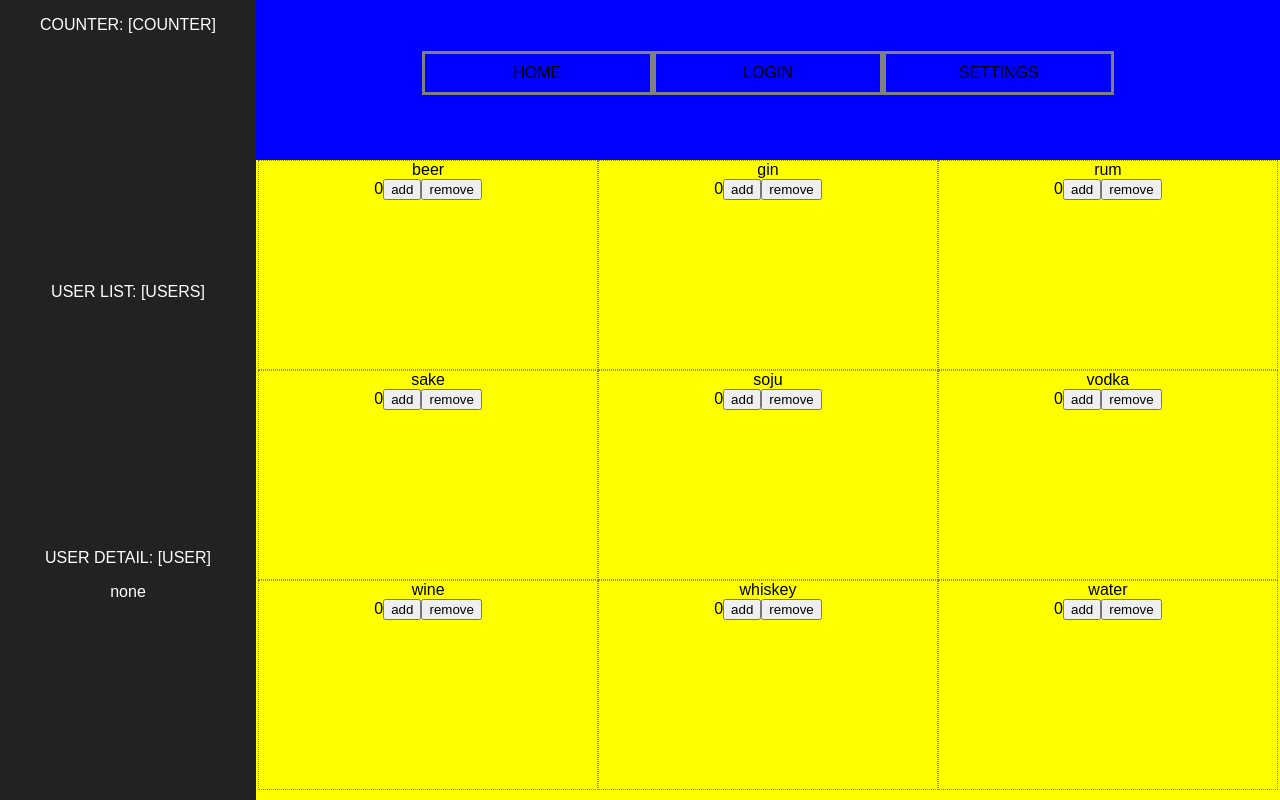
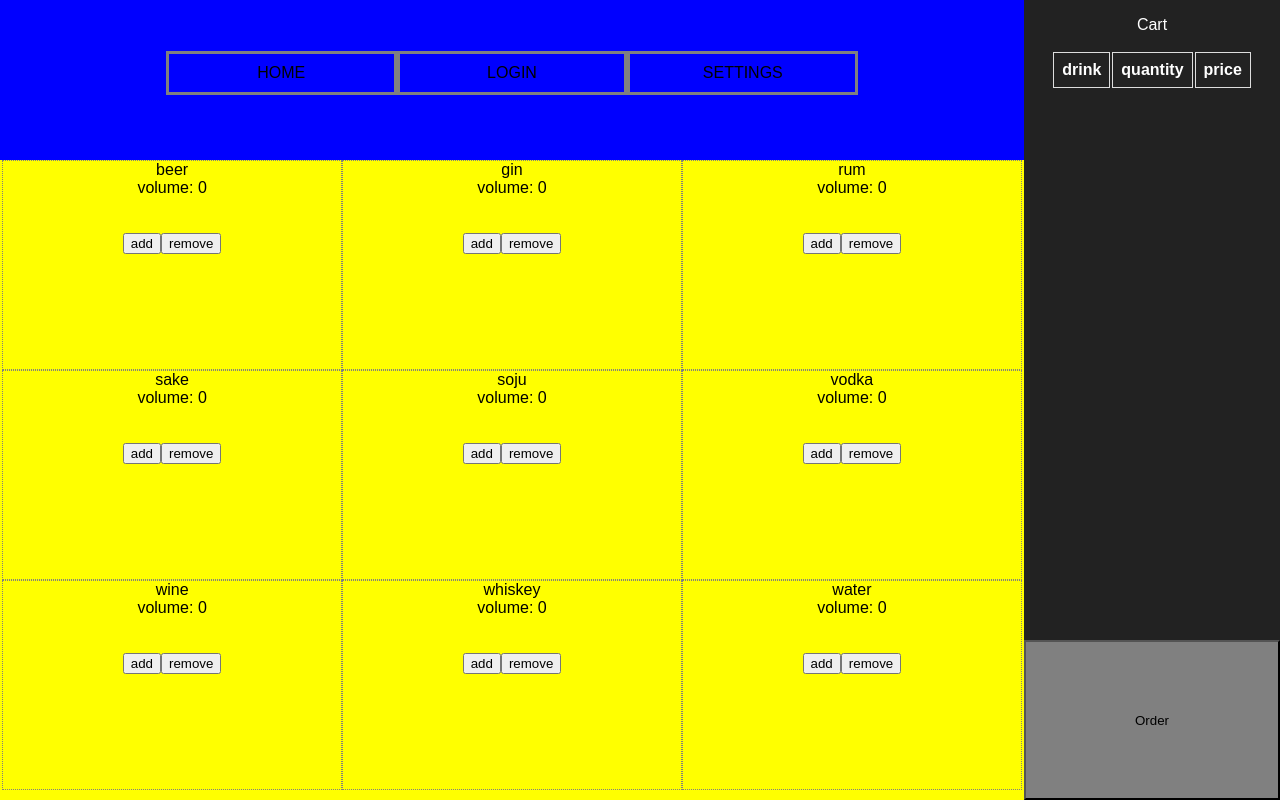
Before and after one commit to rxiayth/simple_pos, a React (Create React App) app: page / in a window 1280 px wide. Built offline with nearby package versions, Linux system fonts and the light colour scheme.

Commit message:
renamed UI, added cart sidebar, updated readme

```diff
--- a/src/App.css
+++ b/src/App.css
@@ -5,25 +5,42 @@
 }
 
 
-.app-left {
+.cart-sidebar {
 	background-color: gray;
 	width: 20%;
 	height: 100%;
 	position: absolute;
+	right: 0;
 	color: white;
 }
 
-.app-left > div {
+table {
+	margin: auto;
+}
+td, th {
+    border: 1px solid #dddddd;
+    text-align: left;
+    padding: 8px;
+
+}
+
+
+.cart-sidebar > .cart-summary {
 	background-color: #222;
-	height: 33.33%;
+	height: 80%;
 	width: 100%;
 	display: inline-block;
+}
 
+.cart-sidebar > .order {
+	background-color: gray;
+	height: 20%;
+	width: 100%;
+	display: inline-block;
 }
 
 .app-right {
 	background-color: green;
-	margin-left: 20%;
 	width: 80%;
 	height: 100%;
 	position: absolute;
--- a/src/App.js
+++ b/src/App.js
@@ -1,7 +1,7 @@
 import React, { Component } from 'react';
 import './App.css';
-import AppLeft from './AppLeft'
-import AppRight from './AppRight';
+import CartSidebar from './CartSidebar'
+import Main from './Main';
 
 class App extends Component {
 
@@ -10,12 +10,13 @@ class App extends Component {
 	    this.state = {
 	    	cellActive: "none",
 	        cellChecked: false,
-			inventory: []
+			inventory: [],
+			cart: {}
       	}
 	}
 
 	componentDidMount() {
-		// pull inventory from database
+		// pull inventory from database for store
 		var inventory = {
 			drinks : {
 				 'beer' : 10
@@ -29,7 +30,19 @@ class App extends Component {
 				,'water' : 10
 			}
 		}
+		var cart = {
+			 'beer' : 0
+			,'gin' : 0
+			,'rum' : 0
+			,'sake' : 0
+			,'soju' : 0
+			,'vodka' : 0
+			,'wine' : 0
+			,'whiskey' : 0
+			,'water' : 0
+		}
 		this.setState({'inventory' : inventory});
+		this.setState({'cart' : cart});
 	}
 
     onClick(e, drinks) {
@@ -41,8 +54,8 @@ class App extends Component {
     render() {
         return (
             <div className="App">
-                <AppLeft cellActive={this.state.cellActive} />
-                <AppRight cellChecked={this.onClick.bind(this)} inventory={this.state.inventory} />
+                <CartSidebar cellActive={this.state.cellActive} cart={this.state.cart}/>
+                <Main cellChecked={this.onClick.bind(this)} inventory={this.state.inventory} cart={this.state.cart}/>
             </div>
         );
     }
--- a/src/AppLeft.js
+++ /dev/null
@@ -1,29 +0,0 @@
-import React, { Component } from 'react';
-import './App.css';
-
-class AppLeft extends Component {
-    render() {
-        return (
-
-            <div className="app-left">
-
-                <div className="app-user-counter">
-                    <p>COUNTER: [COUNTER]</p>
-                </div>
-
-                <div className="app-user-list">
-                    <p>USER LIST: [USERS]</p>
-                </div>
-
-                <div className="app-user-detail">
-                    <p>USER DETAIL: [USER]</p>
-                    <p>{this.props.cellActive}</p>
-                </div>
-
-            </div>
-
-        );
-    }
-}
-
-export default AppLeft;
--- /dev/null
+++ b/src/CartSidebar.js
@@ -0,0 +1,72 @@
+import React, { Component } from 'react';
+import './App.css';
+
+class CartSidebar extends Component {
+
+    render() {
+        var cart = this.props.cart;
+        var cartDisplay = {};
+        for (var key in cart){
+            if (cart.hasOwnProperty(key) && cart[key] > 0) {
+                console.log(key);
+            }
+        }
+
+        return (
+
+            <div className="cart-sidebar">
+
+                <div className="cart-summary">
+                    <p>Cart</p>
+                    <table>
+                    <thead>
+                        <tr>
+                            <th>drink</th>
+                            <th>quantity</th>
+                            <th>price</th>
+                        </tr>
+                    </thead>
+                    <tbody>
+                    </tbody>
+                 {/*
+                        <tr>
+                            <td>rum</td>
+                            <td>3</td>
+                            <td>$10</td>
+                        </tr>
+                        <tr>
+                            <td>water</td>
+                            <td>5</td>
+                            <td>$20</td>
+                        </tr>
+                        <tr>
+                            <td>gin</td>
+                            <td>1</td>
+                            <td>$30</td>
+                        </tr>
+                        <tr>
+                            <td>total</td>
+                            <td></td>
+                            <td></td>
+                        </tr>
+
+
+                */}
+
+
+                    </table>
+                </div>
+
+
+                <button className="order">
+                    <p>Order</p>
+                </button>
+
+
+            </div>
+
+        );
+    }
+}
+
+export default CartSidebar;
--- /dev/null
+++ b/src/Drink.js
@@ -0,0 +1,6 @@
+class Drink {
+	constructor(name, price) {
+		this.name = name;
+		this.price = price;
+	}
+}
--- a/src/AppRight.js
+++ b/src/Main.js
@@ -3,7 +3,7 @@ import './App.css';
 import UserGrid from './MainComponents/UserGrid.js'
 import Toolbar from './ToolbarComponents/Toolbar.js'
 
-class AppRight extends Component {
+class Main extends Component {
      render() {
         return (
 
@@ -25,4 +25,4 @@ class AppRight extends Component {
     }
 }
 
-export default AppRight;
+export default Main;
--- a/src/MainComponents/UserCell.js
+++ b/src/MainComponents/UserCell.js
@@ -15,7 +15,6 @@ class UserCell extends Component {
   	}
 
     onClick(e) {
-        console.log('test');
         console.log('drink : ' + this.props.drinks + ' says hi');
         this.props.cellChecked(e, this.props.drinks);
         // this.addOne();
@@ -45,7 +44,8 @@ class UserCell extends Component {
             >
             	{this.props.drinks}
                 <br/>
-                {this.state.quantity}
+                volume: {this.state.quantity}
+                <br/><br/><br/>
                 <button className="add-button" onClick={this.addOne}>add</button>
                 <button className="remove-button" onClick={this.removeOne}>remove</button>
 
--- a/src/MainComponents/UserGrid.js
+++ b/src/MainComponents/UserGrid.js
@@ -22,7 +22,6 @@ class UserGrid extends Component {
             var drink = drinks[i-1];
             if (typeof this.props.inventory.drinks !== 'undefined') {
                 var volume=this.props.inventory.drinks[drink];
-                console.log(volume);
                 grid.push(<UserCell key={i} drinks={drinks[i-1]} volume={volume} cellChecked={this.props.cellChecked}/>);
             }
 
```
Also changed, not shown: 1 other file (tests, documents, lock files or other folders).
